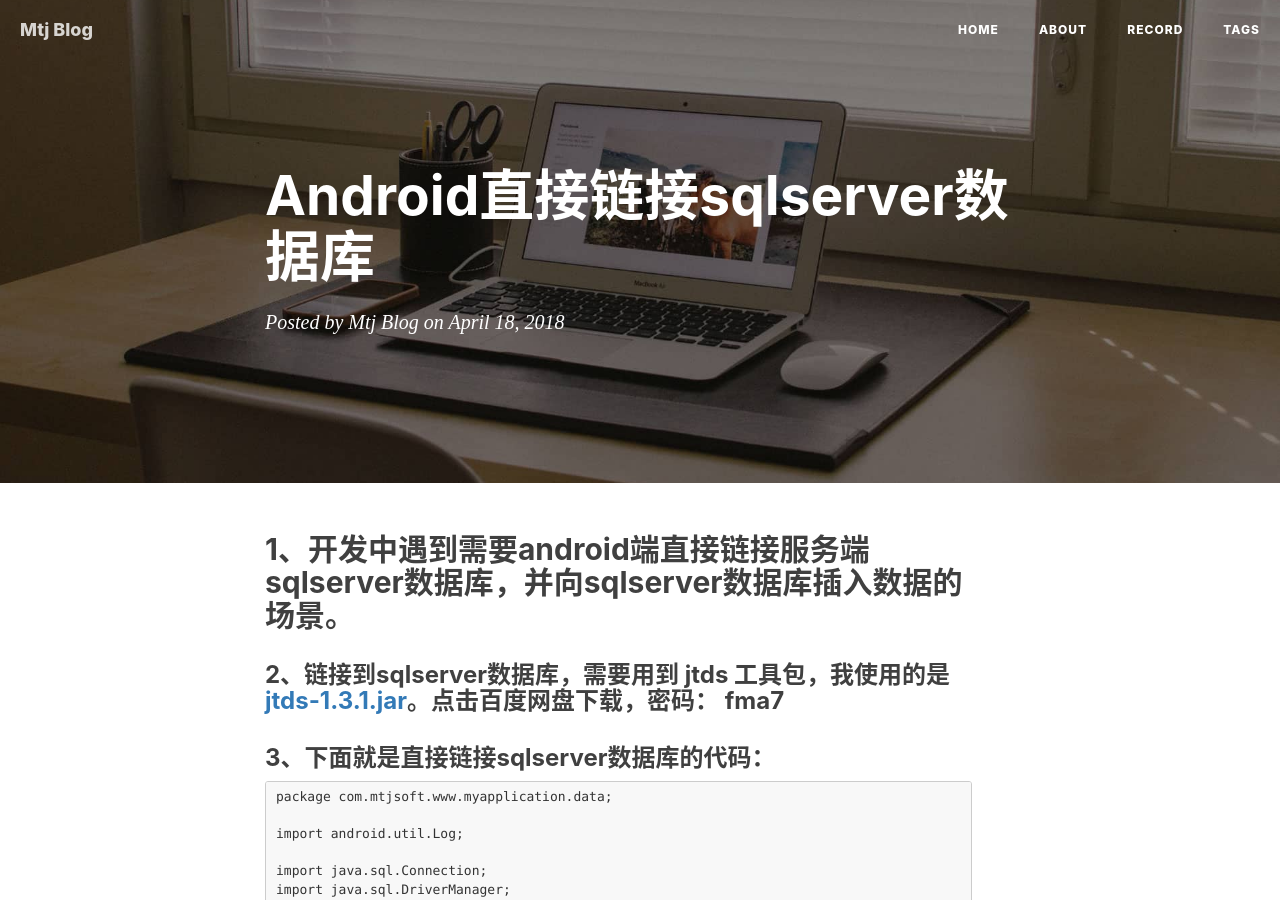
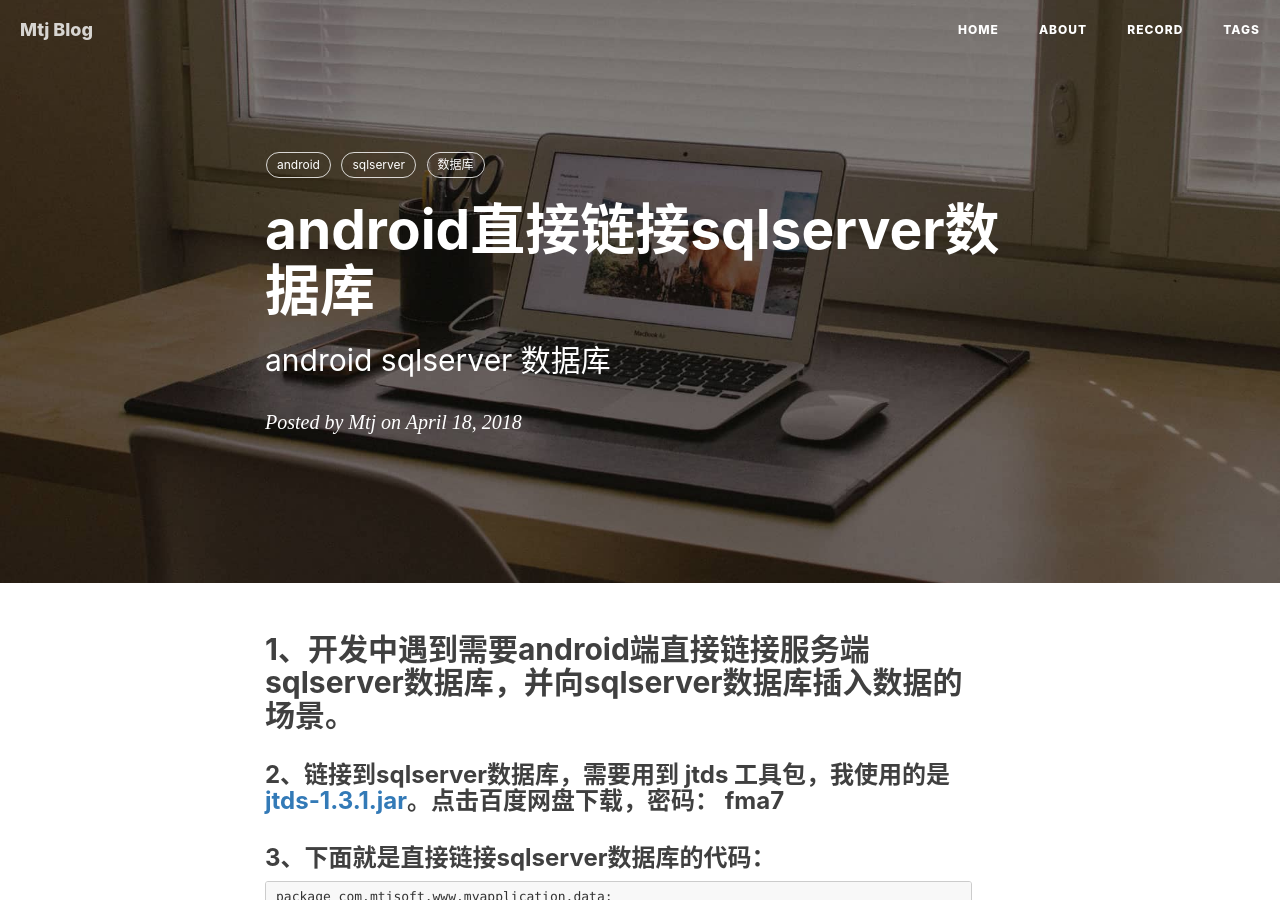
Before and after one commit to mtjsoft/mtjsoft.github.io, a Jekyll site: the page built from _posts/2018-4-18-android直接链接sqlserver数据库.md, in a window 1280 px wide and 900 px high. Built offline with Jekyll 4.4.1, drawn with Linux system fonts in a browser that asks for light colours; nearby versions of some CDN libraries; our own code applies the rules of GitHub Pages for plain Markdown files; comment, search, counter and statistics services are not loaded.

Commit message:
Update 2018-4-18-android直接链接sqlserver数据库.md

```diff
--- a/_posts/2018-4-18-android直接链接sqlserver数据库.md
+++ b/_posts/2018-4-18-android直接链接sqlserver数据库.md
@@ -1,3 +1,16 @@
+---
+layout: post
+title:  "android直接链接sqlserver数据库"
+subtitle:  "android sqlserver 数据库"
+date:  2018-04-18
+author:  "Mtj"
+tags:
+     android
+     sqlserver
+     数据库
+
+---
+
 ## 1、开发中遇到需要android端直接链接服务端sqlserver数据库，并向sqlserver数据库插入数据的场景。
 
 ### 2、链接到sqlserver数据库，需要用到 jtds 工具包，我使用的是 [jtds-1.3.1.jar](https://pan.baidu.com/s/1ihwXmVNG-YyJTKlTwrPz1w)。点击百度网盘下载，密码： fma7
```
